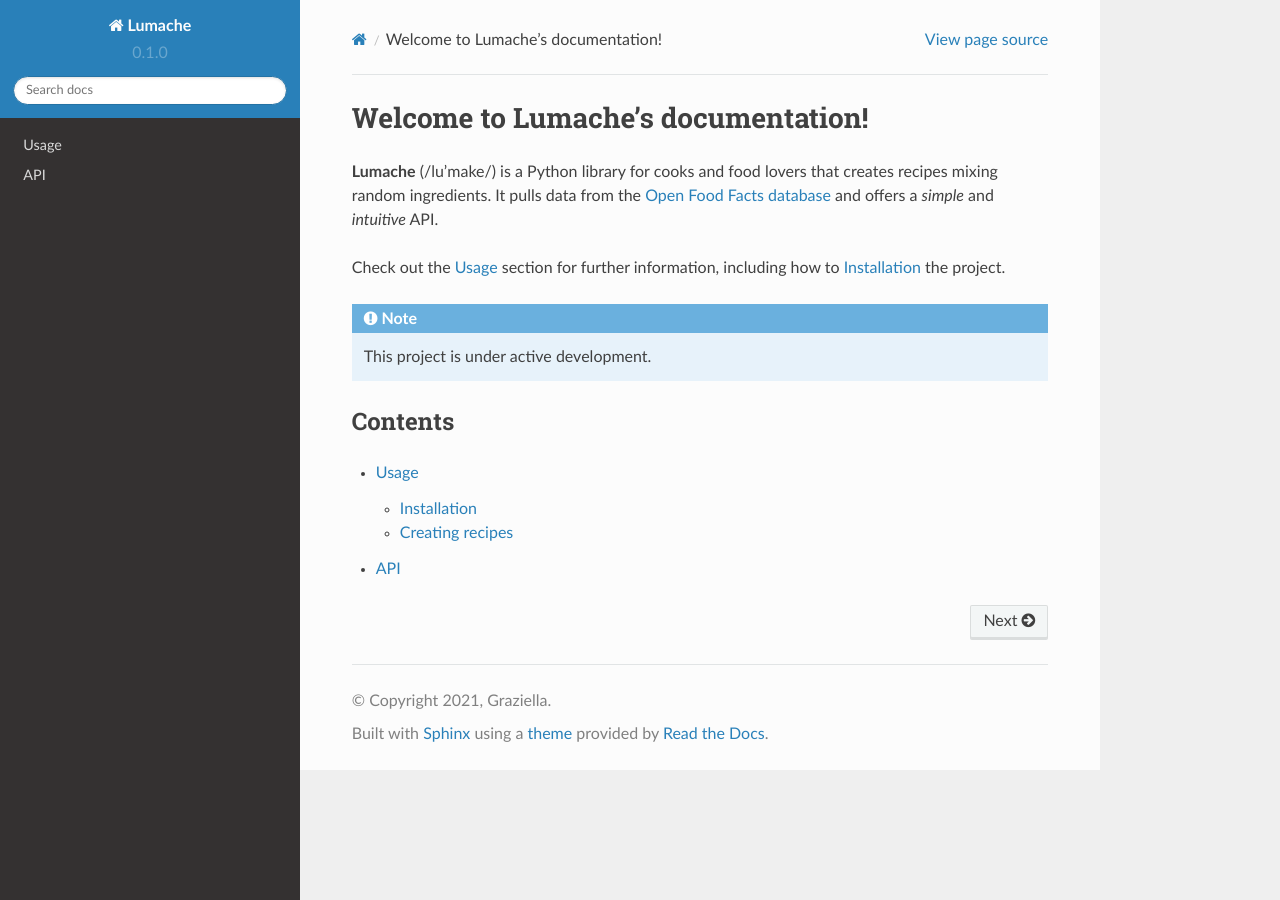
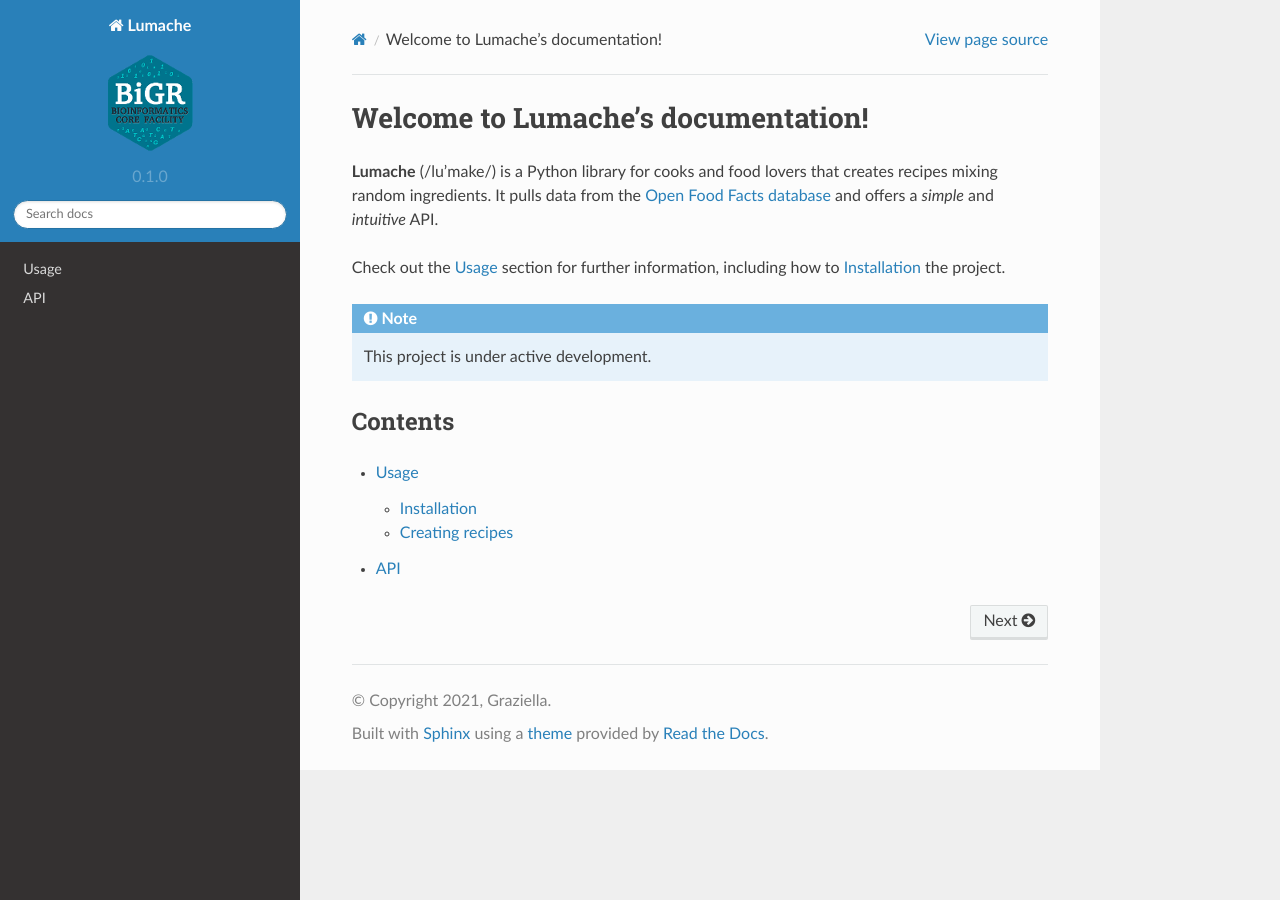
Before and after one commit to mAGLAVE/test_rtd_doc, a Sphinx documentation site: the page built from docs/source/index.rst, in a window 1280 px wide. Built offline with Sphinx 7.4.7 and the Read the Docs theme 2.0.0, drawn with Linux system fonts in a browser that asks for light colours; pages that are not in the unit, such as notebooks, are missing from menus.

Commit message:
Update conf.py

```diff
--- a/docs/source/conf.py
+++ b/docs/source/conf.py
@@ -30,6 +30,7 @@
 # -- Options for HTML output
 
 html_theme = 'sphinx_rtd_theme'
+html_logo = '../images/bigr_mini.png'
 
 # -- Options for EPUB output
 epub_show_urls = 'footnote'
```
